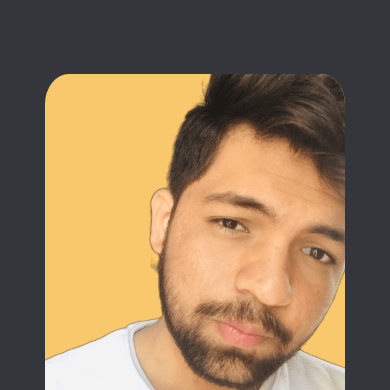
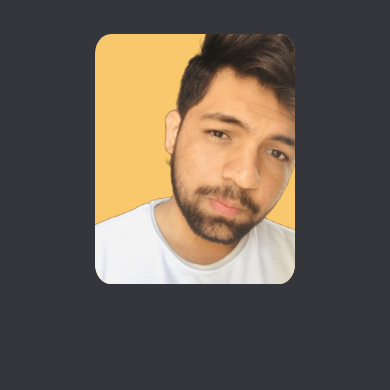
Before and after one commit to AkashMarkile-1947/AkashMarkile-1947.github.io, a plain HTML site: page index.html in a window 390 px wide. Shown: the part 100-490 px from the top of the page. Drawn offline with nearby package versions, Linux system fonts and the light colour scheme.

Commit message:
Update style.css

```diff
--- a/style.css
+++ b/style.css
@@ -522,13 +522,12 @@ hr {
 @media only screen and (max-width: 450px) {
     .hero {
         position: relative;
-        top: 40px;
-        max-height: 100%;
+        top: 50px;
         min-height: 100vh;
         margin-bottom: 100px;
     }
     .hero-info, .hero-img {
-        margin-bottom: 50px;
+       /* margin-bottom: 25px;*/
     }
     .hero-section-text {
         max-width: 35ch;
@@ -538,6 +537,21 @@ hr {
     }
     .social {
         right: 1%;
+    }
+    .img-container {
+        top: 0;
+        position: relative;
+        width: 45%;
+        height: fit-content;
+        background-color: transparent;
+        display: flex;
+        justify-content: center;
+        align-items: center;
+    }
+    .img-container img {
+        width: 100%;
+        max-width: 200px;
+        background-color: var(--hero-primary-color);
     }
 }
 @media screen and (min-width: 550px) and (max-height: 500px){
```
